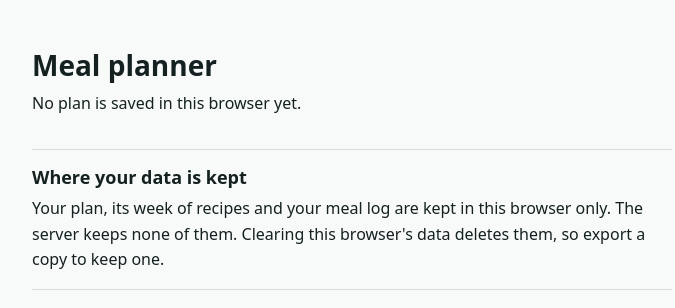
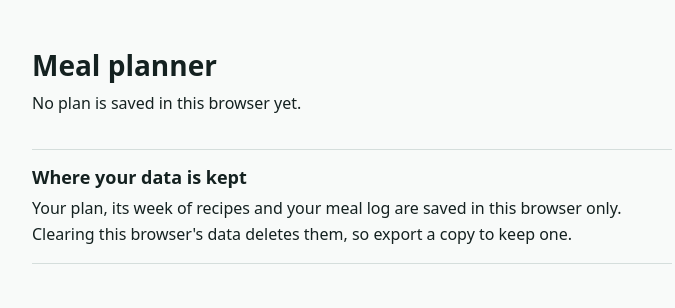
Before and after one commit to Varun-Kambali/meal-planner-agents, a React (Vite) app in the folder frontend/: page / in a window 1280 px wide. Shown: the top 308 px of the page, without its empty margins (48-723 px from the left). Built offline with nearby package versions, Linux system fonts and the light colour scheme.

Commit message:
fix: refuse to start empty when IndexedDB holds a state it cannot read
An empty state would let the next save write over the plan still stored there.
The shell's notice also no longer says what the server keeps, which tracing
makes a longer story; it says where the browser's data is saved.

```diff
--- a/frontend/src/App.tsx
+++ b/frontend/src/App.tsx
@@ -49,9 +49,8 @@ export function App() {
         <section className="notice" aria-labelledby="storage-heading">
           <h2 id="storage-heading">Where your data is kept</h2>
           <p>
-            Your plan, its week of recipes and your meal log are kept in this browser only. The
-            server keeps none of them. Clearing this browser&apos;s data deletes them, so export a
-            copy to keep one.
+            Your plan, its week of recipes and your meal log are saved in this browser only.
+            Clearing this browser&apos;s data deletes them, so export a copy to keep one.
           </p>
         </section>
       </main>
--- a/frontend/src/storage.ts
+++ b/frontend/src/storage.ts
@@ -135,12 +135,14 @@ export function createStorage(backends: Backends): StateStore {
     (database ??= openDatabase(backends.indexedDB))
 
   return {
-    // Rejects with ValidationFailed, naming the place, when what was saved no longer fits.
+    // Rejects with ValidationFailed, naming the place, when what was saved no longer fits, and
+    // with IndexedDB's error when what it holds cannot be read.
     async loadState(): Promise<State> {
       const copy = readCopy(backends.localStorage)
       if (copy !== null) return fromStored(copy)
       const opened = await connection()
-      const text = opened === null ? undefined : await readRecord(opened).catch(() => undefined)
+      // A read that fails rejects: starting empty would let the next save write over the plan.
+      const text = opened === null ? undefined : await readRecord(opened)
       return text === undefined ? emptyState() : fromStored(text)
     },
 
```
Also changed, not shown: 2 other files (tests, documents, lock files or other folders).
